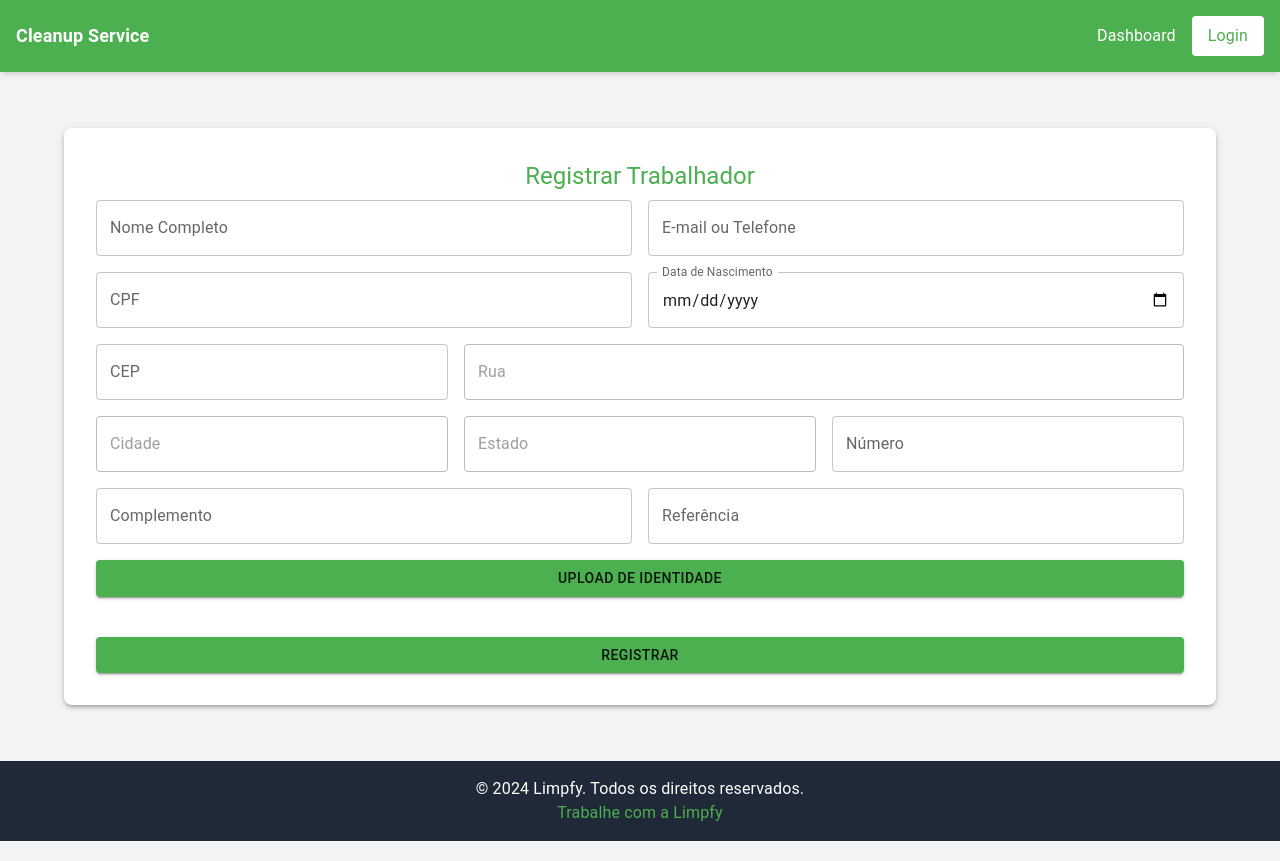
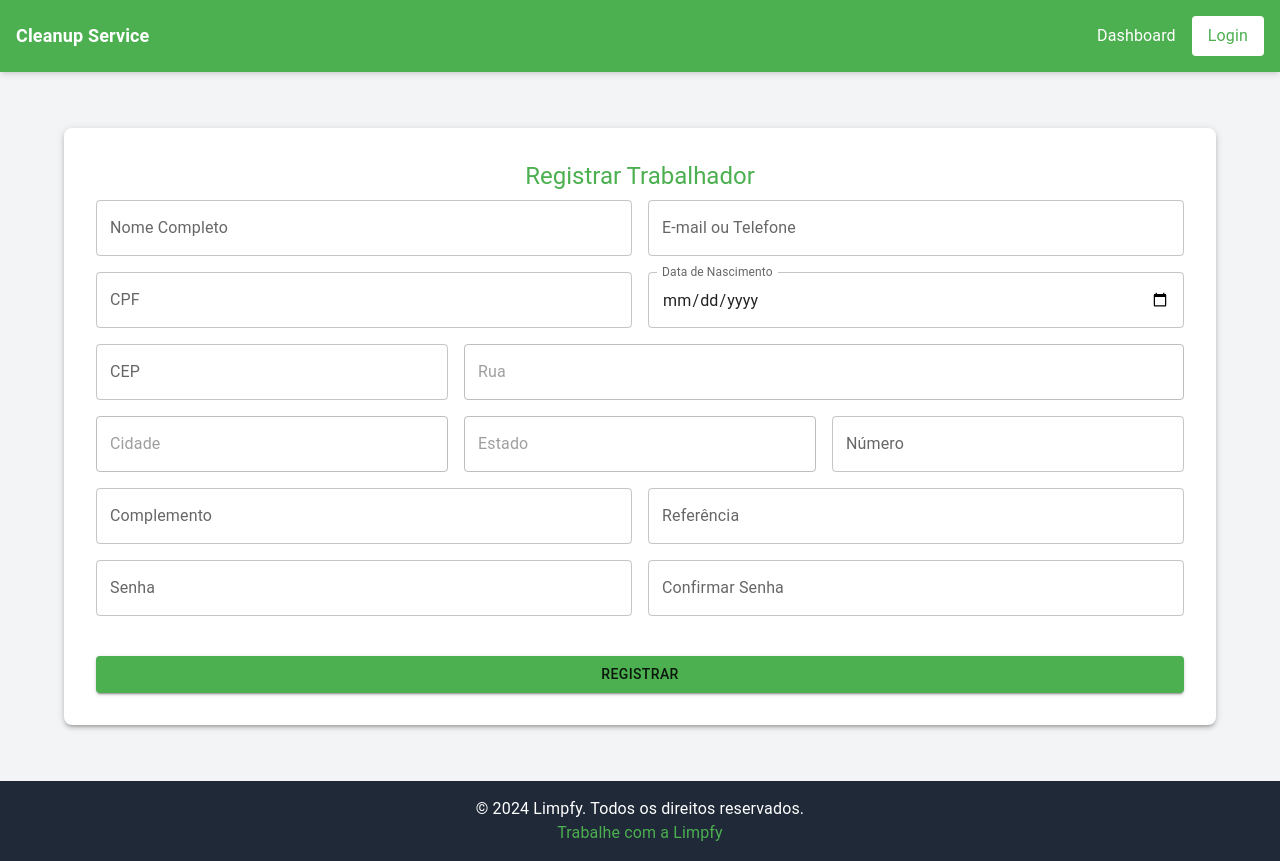
Before and after one commit to prcordova/my-cleaning-app, a Next.js app: page /register/worker in a window 1280 px wide. Built offline with nearby package versions, Linux system fonts and the light colour scheme.

Commit message:
fix: adds password input

```diff
--- a/src/app/register/worker/page.tsx
+++ b/src/app/register/worker/page.tsx
@@ -51,6 +51,8 @@ const workerSchema = z
   });
 
 const RegisterWorker = () => {
+  const [isLoading, setIsLoading] = useState(false);
+
   const [formData, setFormData] = useState({
     fullName: "",
     emailOrPhone: "",
@@ -78,9 +80,9 @@ const RegisterWorker = () => {
         const address = await cep(value);
         setFormData((prev) => ({
           ...prev,
-          street: address.street,
-          city: address.city,
-          state: address.state,
+          street: address.street || "",
+          city: address.city || "",
+          state: address.state || "",
         }));
         setErrors((prev) => ({ ...prev, cep: "" }));
       } catch {
@@ -107,9 +109,41 @@ const RegisterWorker = () => {
 
   const handleSubmit = async (e: React.FormEvent) => {
     e.preventDefault();
+
+    if (isLoading) return;
+
+    setIsLoading(true);
+    setErrors({});
+    console.log("Dados do formulário antes da validação:", formData);
+    console.log("Erros de validação:", errors);
+
     try {
-      workerSchema.parse(formData);
-      alert("Formulário enviado com sucesso!");
+      // Atualize manualmente os valores no estado antes da validação
+      const updatedFormData = {
+        ...formData,
+        street: formData.street || "", // Garante que "street" tenha valor
+        city: formData.city || "", // Garante que "city" tenha valor
+        state: formData.state || "", // Garante que "state" tenha valor
+      };
+
+      // Validação com Zod
+      workerSchema.parse(updatedFormData);
+
+      const response = await fetch("http://localhost:3000/auth/register", {
+        method: "POST",
+        headers: {
+          "Content-Type": "application/json",
+        },
+        body: JSON.stringify(updatedFormData),
+      });
+
+      if (!response.ok) {
+        const errorData = await response.json();
+        throw new Error(errorData.message || "Erro ao registrar.");
+      }
+
+      alert("Registro bem-sucedido!");
+      window.location.href = "/login";
     } catch (err) {
       if (err instanceof z.ZodError) {
         const fieldErrors: Record<string, string> = {};
@@ -117,7 +151,12 @@ const RegisterWorker = () => {
           fieldErrors[error.path[0]] = error.message;
         });
         setErrors(fieldErrors);
+      } else {
+        console.error(err);
+        alert(err.message || "Erro no servidor.");
       }
+    } finally {
+      setIsLoading(false);
     }
   };
 
@@ -220,7 +259,7 @@ const RegisterWorker = () => {
               value={formData.street}
               error={!!errors.street}
               helperText={errors.street}
-              disabled
+              disabled // Mantém o campo como preenchido automaticamente
             />
           </Grid>
           <Grid item xs={12} md={4}>
@@ -280,37 +319,46 @@ const RegisterWorker = () => {
               onChange={handleChange}
             />
           </Grid>
+          <Grid item xs={12} md={6}>
+            <TextField
+              fullWidth
+              name="password"
+              label="Senha"
+              type="password"
+              variant="outlined"
+              value={formData.password}
+              onChange={handleChange}
+              onBlur={handleBlur}
+              error={!!errors.password}
+              helperText={errors.password}
+            />
+          </Grid>
+          <Grid item xs={12} md={6}>
+            <TextField
+              fullWidth
+              name="confirmPassword"
+              label="Confirmar Senha"
+              type="password"
+              variant="outlined"
+              value={formData.confirmPassword}
+              onChange={handleChange}
+              onBlur={handleBlur}
+              error={!!errors.confirmPassword}
+              helperText={errors.confirmPassword}
+            />
+          </Grid>
+
           <Grid item xs={12}>
             <Button
-              variant="contained"
-              component="label"
-              color="primary"
-              fullWidth
-            >
-              Upload de Identidade
-              <input
-                type="file"
-                name="idPhoto"
-                accept="image/*"
-                hidden
-                onChange={handleChange}
-              />
-            </Button>
-            {errors.idPhoto && (
-              <Typography color="error" variant="body2">
-                {errors.idPhoto}
-              </Typography>
-            )}
-          </Grid>
-          <Grid item xs={12}>
-            <Button
-              type="submit"
+              type="button"
+              onClick={handleSubmit}
               variant="contained"
               color="primary"
               fullWidth
               sx={{ mt: 3 }}
+              disabled={isLoading} // Desabilita o botão enquanto está carregando
             >
-              Registrar
+              {isLoading ? "Registrando..." : "Registrar"}
             </Button>
           </Grid>
         </Grid>
```
